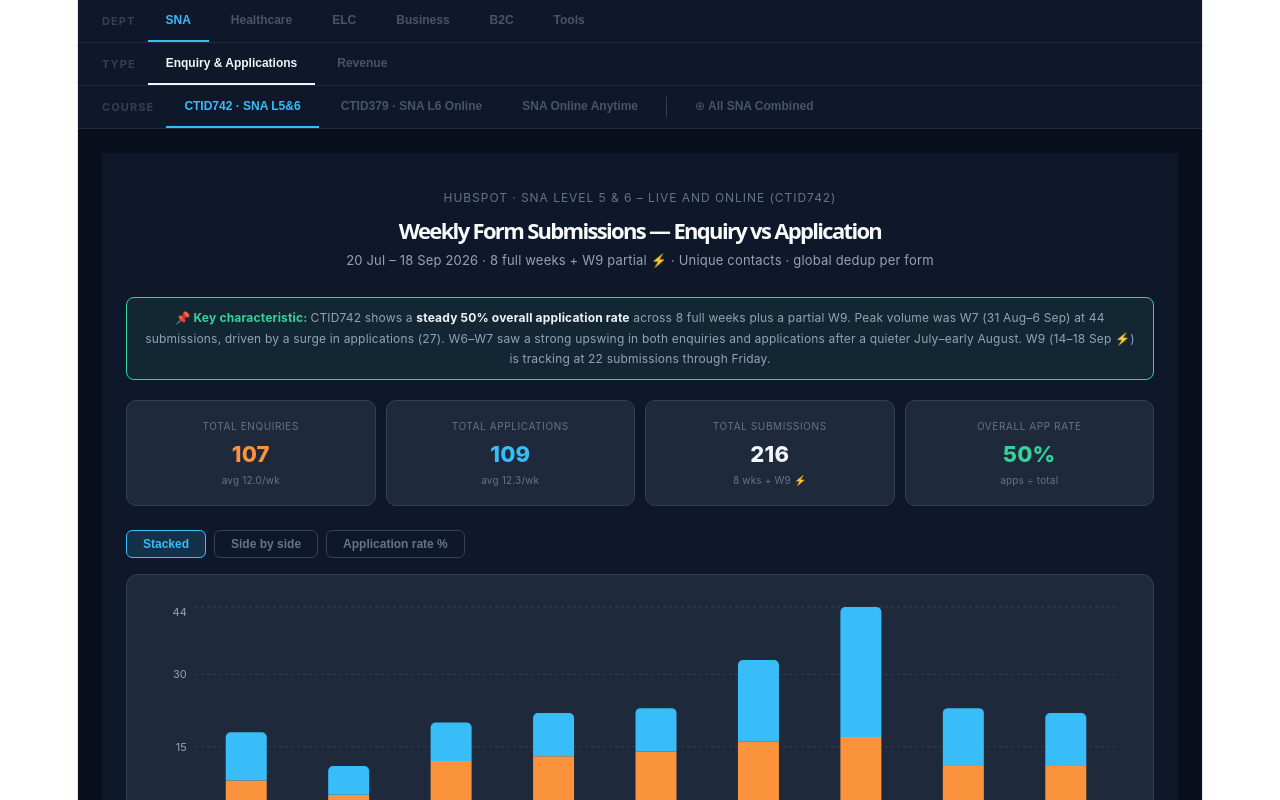
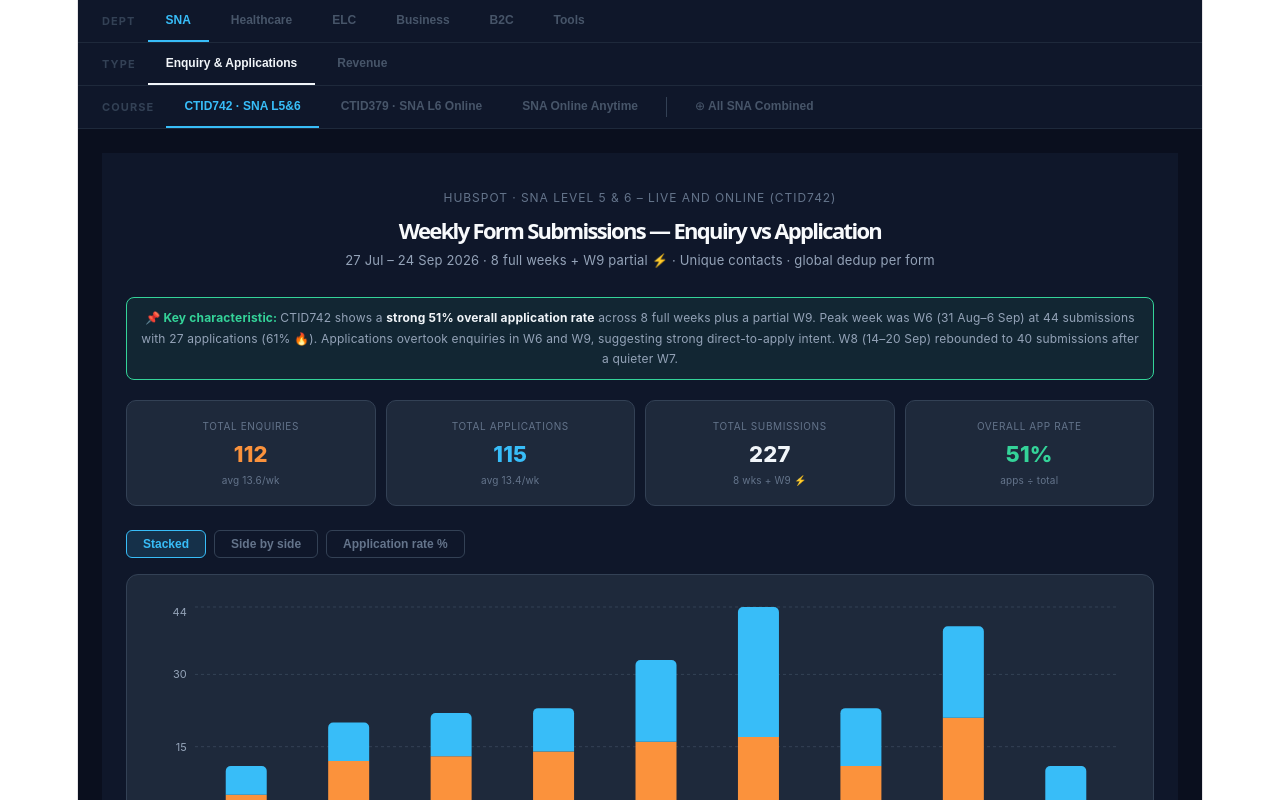
Before and after one commit to hubaispot/forus-reports, a React (Vite) app: page / in a window 1280 px wide. Both pictures are taken after a click on the button "CTID742 · SNA L5&6". Shown: the top 800 px of the page. Built offline with nearby package versions, Linux system fonts and the light colour scheme.

Commit message:
update342

```diff
--- a/src/ctid742_combined_weekly.jsx
+++ b/src/ctid742_combined_weekly.jsx
@@ -6,23 +6,23 @@ import {
 
 // ── DATA ─────────────────────────────────────────────────────────────────────
 // CTID742 — SNA Level 5 & 6 (Live and Online)
-// Rolling window: last 8 completed Mon–Sun weeks · W9 partial if included
-// W1 = Mon 20 Jul 2026 · W8 = Sun 13 Sep 2026 · W9 = 14–18 Sep 2026 ⚡ partial
-// Forms: from ctid742_enq_vs_app_weekly.jsx (freshly processed 18 Sep 2026)
-// Paythen: Courses_Expected_Revenue_CTID_-_Filtered.csv
-//   38 in-window regs · 80 pre-window regs (1 Apr–19 Jul, €57,535.39) excluded
-//   0 email dupes · 0 jean rows
+// Rolling window: last 8 completed Mon–Sun weeks · W9 partial included
+// W1 = Mon 27 Jul 2026 · W8 = Sun 20 Sep 2026 · W9 = 21–24 Sep 2026 ⚡ partial
+// Forms: from ctid742_enq_vs_app_weekly.jsx (freshly processed 24 Sep 2026)
+// Paythen: Courses_Expected_Revenue_CTID_-_Filtered__5_.csv
+//   46 in-window regs · 83 pre-window regs (1 Apr–21 Jul) excluded
+//   0 email dupes · 0 jean rows · 4 Refunded Not Registered + 2 App form o/st + 2 blank excluded
 // ─────────────────────────────────────────────────────────────────────────────
 export const data = [
-  { week: "20–26 Jul",      forms: 18, regs: 3,  revenue: 2156.90, full: true  },
-  { week: "27 Jul–2 Aug",   forms: 11, regs: 2,  revenue: 1378.00, full: true  },
-  { week: "3–9 Aug",        forms: 20, regs: 4,  revenue: 2890.85, full: true  },
-  { week: "10–16 Aug",      forms: 22, regs: 2,  revenue: 1378.00, full: true  },
-  { week: "17–23 Aug",      forms: 23, regs: 5,  revenue: 3600.34, full: true  },
-  { week: "24–30 Aug",      forms: 33, regs: 6,  revenue: 4268.85, full: true  },
-  { week: "31 Aug–6 Sep",   forms: 44, regs: 11, revenue: 7848.70, full: true  },
-  { week: "7–13 Sep",       forms: 23, regs: 3,  revenue: 2156.90, full: true  },
-  { week: "14–18 Sep ⚡",   forms: 22, regs: 2,  revenue: 1422.95, full: false },
+  { week: "27 Jul–2 Aug",  forms: 11, regs: 2,  revenue: 1378.00, full: true  },
+  { week: "3–9 Aug",       forms: 20, regs: 4,  revenue: 2890.85, full: true  },
+  { week: "10–16 Aug",     forms: 22, regs: 2,  revenue: 1378.00, full: true  },
+  { week: "17–23 Aug",     forms: 23, regs: 5,  revenue: 3600.34, full: true  },
+  { week: "24–30 Aug",     forms: 33, regs: 6,  revenue: 4268.85, full: true  },
+  { week: "31 Aug–6 Sep",  forms: 44, regs: 11, revenue: 7848.70, full: true  },
+  { week: "7–13 Sep",      forms: 23, regs: 3,  revenue: 2156.90, full: true  },
+  { week: "14–20 Sep",     forms: 40, regs: 8,  revenue: 5736.75, full: true  },
+  { week: "21–24 Sep ⚡",  forms: 11, regs: 5,  revenue: 3534.90, full: false },
 ].map(d => ({
   ...d,
   cr: d.forms > 0 ? +(d.regs / d.forms * 100).toFixed(1) : 0
@@ -102,7 +102,7 @@ export default function App() {
           Weekly Combined Report — Forms, Registrations &amp; Revenue
         </h1>
         <p style={{ margin: 0, color: "#94a3b8", fontSize: 13 }}>
-          20 Jul – 18 Sep 2026 · 8 full weeks + W9 partial ⚡ · 80 pre-window regs (€57,535.39) excluded
+          27 Jul – 24 Sep 2026 · 8 full weeks + W9 partial ⚡ · 83 pre-window regs excluded
         </p>
       </div>
 
@@ -112,10 +112,10 @@ export default function App() {
         padding: "10px 14px", marginBottom: 20, fontSize: 12, color: "#94a3b8", lineHeight: 1.7
       }}>
         <strong style={{ color: "#34d399" }}>📌 Key characteristic: </strong>
-        W7 (31 Aug–6 Sep) is the standout week — <strong style={{ color: "#f1f5f9" }}>44 forms and 11 registrations</strong> generating
-        €7,848.70 (29% of in-window revenue). Overall CR is {overallCR}% across 8 full weeks.
-        Volume and revenue both trended strongly upward from W6 onward. W9 (14–18 Sep ⚡) is tracking
-        at 2 registrations through Friday with €1,422.95 confirmed.
+        W6 (31 Aug–6 Sep) is the standout week — <strong style={{ color: "#f1f5f9" }}>44 forms and 11 registrations</strong> generating
+        €7,848.70 (26% of in-window revenue). Overall CR is {overallCR}% across 8 full weeks.
+        W8 (14–20 Sep) delivered 8 registrations and €5,736.75 — the second-strongest revenue week.
+        W9 (21–24 Sep ⚡) is already at 5 registrations and €3,534.90 with the week still running.
       </div>
 
       {/* KPI cards */}
@@ -150,16 +150,14 @@ export default function App() {
         border: "1px solid #334155", marginBottom: 20
       }}>
         <ResponsiveContainer width="100%" height={300}>
-          {view === "forms" ? (
-            <ComposedChart data={data} margin={{ top: 8, right: 20, left: -8, bottom: 8 }} barCategoryGap="22%" barGap={4}>
+          {view === "revenue" ? (
+            <ComposedChart data={data} margin={{ top: 8, right: 20, left: 10, bottom: 8 }}>
               <CartesianGrid strokeDasharray="3 3" stroke="#334155" vertical={false}/>
               <XAxis dataKey="week" tick={{ fill: "#94a3b8", fontSize: 11 }} axisLine={{ stroke: "#334155" }} tickLine={false}/>
-              <YAxis tick={{ fill: "#94a3b8", fontSize: 11 }} axisLine={false} tickLine={false} domain={[0, 50]}/>
+              <YAxis tick={{ fill: "#94a3b8", fontSize: 11 }} axisLine={false} tickLine={false}
+                tickFormatter={v => "€" + (v / 1000).toFixed(0) + "k"} domain={[0, 10000]}/>
               <Tooltip content={<CustomTooltip/>} cursor={{ fill: "rgba(148,163,184,.06)" }}/>
-              <Legend wrapperStyle={{ paddingTop: 16, fontSize: 12 }}
-                formatter={v => v === "forms" ? "Forms (enq + app)" : "Registrations"}/>
-              <Bar dataKey="forms" name="forms" fill={COLORS.forms} radius={[5, 5, 0, 0]}/>
-              <Bar dataKey="regs"  name="regs"  fill={COLORS.regs}  radius={[5, 5, 0, 0]}/>
+              <Bar dataKey="revenue" name="revenue" fill={COLORS.rev} radius={[5, 5, 0, 0]}/>
             </ComposedChart>
           ) : view === "cr" ? (
             <ComposedChart data={data} margin={{ top: 8, right: 20, left: -8, bottom: 8 }}>
@@ -175,13 +173,15 @@ export default function App() {
                 dot={{ r: 6, fill: COLORS.cr, strokeWidth: 0 }} connectNulls/>
             </ComposedChart>
           ) : (
-            <ComposedChart data={data} margin={{ top: 8, right: 20, left: 10, bottom: 8 }}>
+            <ComposedChart data={data} margin={{ top: 8, right: 20, left: -8, bottom: 8 }} barCategoryGap="22%" barGap={4}>
               <CartesianGrid strokeDasharray="3 3" stroke="#334155" vertical={false}/>
               <XAxis dataKey="week" tick={{ fill: "#94a3b8", fontSize: 11 }} axisLine={{ stroke: "#334155" }} tickLine={false}/>
-              <YAxis tick={{ fill: "#94a3b8", fontSize: 11 }} axisLine={false} tickLine={false}
-                tickFormatter={v => "€" + (v / 1000).toFixed(0) + "k"} domain={[0, 12000]}/>
+              <YAxis tick={{ fill: "#94a3b8", fontSize: 11 }} axisLine={false} tickLine={false} domain={[0, 50]}/>
               <Tooltip content={<CustomTooltip/>} cursor={{ fill: "rgba(148,163,184,.06)" }}/>
-              <Bar dataKey="revenue" name="revenue" fill={COLORS.rev} radius={[5, 5, 0, 0]}/>
+              <Legend wrapperStyle={{ paddingTop: 16, fontSize: 12 }}
+                formatter={v => v === "forms" ? "Forms (enq + app)" : "Registrations"}/>
+              <Bar dataKey="forms" name="forms" fill={COLORS.forms} radius={[5, 5, 0, 0]}/>
+              <Bar dataKey="regs"  name="regs"  fill={COLORS.regs}  radius={[5, 5, 0, 0]}/>
             </ComposedChart>
           )}
         </ResponsiveContainer>
@@ -252,7 +252,7 @@ export default function App() {
 
       {/* Footer */}
       <p style={{ marginTop: 14, fontSize: 11, color: "#475569", textAlign: "center" }}>
-        Updated 18 Sep 2026 · 38 in-window registrations · 80 pre-window regs (€57,535.39) excluded · no duplicate emails detected
+        Updated 24 Sep 2026 · 46 in-window registrations · 83 pre-window regs excluded · no duplicate emails detected
       </p>
 
     </div>
--- a/src/ctid742_enq_vs_app_weekly.jsx
+++ b/src/ctid742_enq_vs_app_weekly.jsx
@@ -6,21 +6,21 @@ import {
 
 // ── DATA ─────────────────────────────────────────────────────────────────────
 // CTID742 — SNA Level 5 & 6 (Live and Online)
-// Rolling window: last 8 completed Mon–Sun weeks · W9 partial if included
-// W1 = Mon 20 Jul 2026 · W8 = Sun 13 Sep 2026 · W9 = 14–18 Sep 2026 ⚡ partial
+// Rolling window: last 8 completed Mon–Sun weeks · W9 partial included
+// W1 = Mon 27 Jul 2026 · W8 = Sun 20 Sep 2026 · W9 = 21–24 Sep 2026 ⚡ partial
 // Methodology: global dedup per form · email primary · phone fallback · most recent kept
-// Freshly processed 18 Sep 2026 · 107 unique enquiries · 109 unique apps · no dupes detected
+// Freshly processed 24 Sep 2026 · 112 unique enquiries · 115 unique apps · no dupes detected
 // ─────────────────────────────────────────────────────────────────────────────
 export const data = [
-  { week: "20–26 Jul",      enq: 8,  app: 10, full: true  },
-  { week: "27 Jul–2 Aug",   enq: 5,  app: 6,  full: true  },
-  { week: "3–9 Aug",        enq: 12, app: 8,  full: true  },
-  { week: "10–16 Aug",      enq: 13, app: 9,  full: true  },
-  { week: "17–23 Aug",      enq: 14, app: 9,  full: true  },
-  { week: "24–30 Aug",      enq: 16, app: 17, full: true  },
-  { week: "31 Aug–6 Sep",   enq: 17, app: 27, full: true  },
-  { week: "7–13 Sep",       enq: 11, app: 12, full: true  },
-  { week: "14–18 Sep ⚡",   enq: 11, app: 11, full: false },
+  { week: "27 Jul–2 Aug",  enq: 5,  app: 6,  full: true  },
+  { week: "3–9 Aug",       enq: 12, app: 8,  full: true  },
+  { week: "10–16 Aug",     enq: 13, app: 9,  full: true  },
+  { week: "17–23 Aug",     enq: 14, app: 9,  full: true  },
+  { week: "24–30 Aug",     enq: 16, app: 17, full: true  },
+  { week: "31 Aug–6 Sep",  enq: 17, app: 27, full: true  },
+  { week: "7–13 Sep",      enq: 11, app: 12, full: true  },
+  { week: "14–20 Sep",     enq: 21, app: 19, full: true  },
+  { week: "21–24 Sep ⚡",  enq: 3,  app: 8,  full: false },
 ].map(d => ({
   ...d,
   total: d.enq + d.app,
@@ -103,7 +103,7 @@ export default function App() {
           Weekly Form Submissions — Enquiry vs Application
         </h1>
         <p style={{ margin: 0, color: "#94a3b8", fontSize: 13 }}>
-          20 Jul – 18 Sep 2026 · 8 full weeks + W9 partial ⚡ · Unique contacts · global dedup per form
+          27 Jul – 24 Sep 2026 · 8 full weeks + W9 partial ⚡ · Unique contacts · global dedup per form
         </p>
       </div>
 
@@ -113,10 +113,10 @@ export default function App() {
         padding: "10px 14px", marginBottom: 20, fontSize: 12, color: "#94a3b8", lineHeight: 1.7
       }}>
         <strong style={{ color: "#34d399" }}>📌 Key characteristic: </strong>
-        CTID742 shows a <strong style={{ color: "#f1f5f9" }}>steady {overallApp}% overall application rate</strong> across
-        8 full weeks plus a partial W9. Peak volume was W7 (31 Aug–6 Sep) at 44 submissions, driven by
-        a surge in applications (27). W6–W7 saw a strong upswing in both enquiries and applications after
-        a quieter July–early August. W9 (14–18 Sep ⚡) is tracking at 22 submissions through Friday.
+        CTID742 shows a <strong style={{ color: "#f1f5f9" }}>strong {overallApp}% overall application rate</strong> across
+        8 full weeks plus a partial W9. Peak week was W6 (31 Aug–6 Sep) at 44 submissions with 27 applications (61% 🔥).
+        Applications overtook enquiries in W6 and W9, suggesting strong direct-to-apply intent.
+        W8 (14–20 Sep) rebounded to 40 submissions after a quieter W7.
       </div>
 
       {/* KPIs */}
@@ -124,7 +124,7 @@ export default function App() {
         {[
           { label: "Total Enquiries",    value: totalEnq,       sub: `avg ${avgEnq}/wk`,   color: COLORS.enq },
           { label: "Total Applications", value: totalApp,       sub: `avg ${avgApp}/wk`,   color: COLORS.app },
-          { label: "Total Submissions",  value: total,          sub: "8 wks + W9 ⚡",        color: "#f1f5f9"  },
+          { label: "Total Submissions",  value: total,          sub: "8 wks + W9 ⚡",       color: "#f1f5f9"  },
           { label: "Overall App Rate",   value: overallApp+"%", sub: "apps ÷ total",        color: "#34d399"  },
         ].map(k => (
           <div key={k.label} style={{
@@ -248,7 +248,7 @@ export default function App() {
 
       {/* Footer */}
       <p style={{ marginTop: 14, fontSize: 11, color: "#475569", textAlign: "center" }}>
-        Updated 18 Sep 2026 · W1–W8 fully processed from fresh exports · W9 partial (Mon–Fri) · no duplicates detected
+        Updated 21 Aug 2026 · W1–W8 fully processed from fresh exports · W9 partial (Mon–Fri) · no duplicates detected
       </p>
 
     </div>
```
